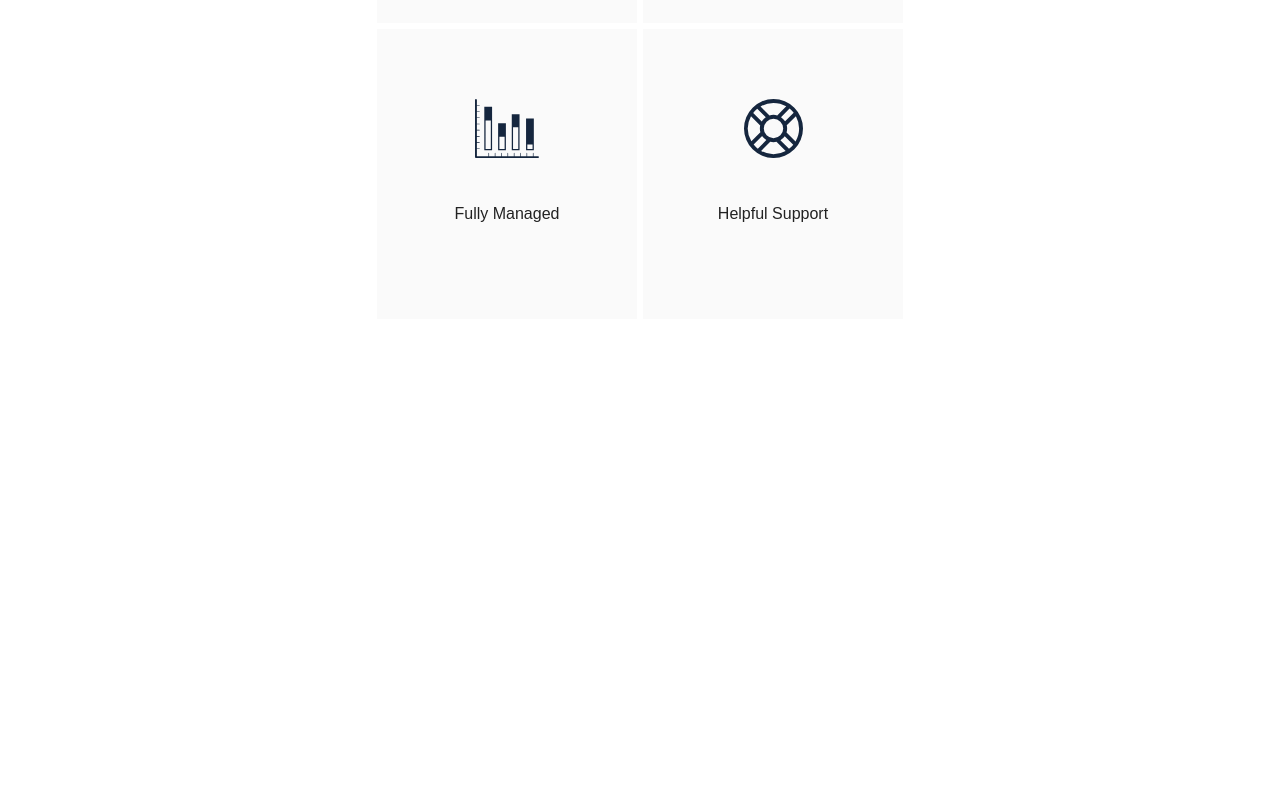
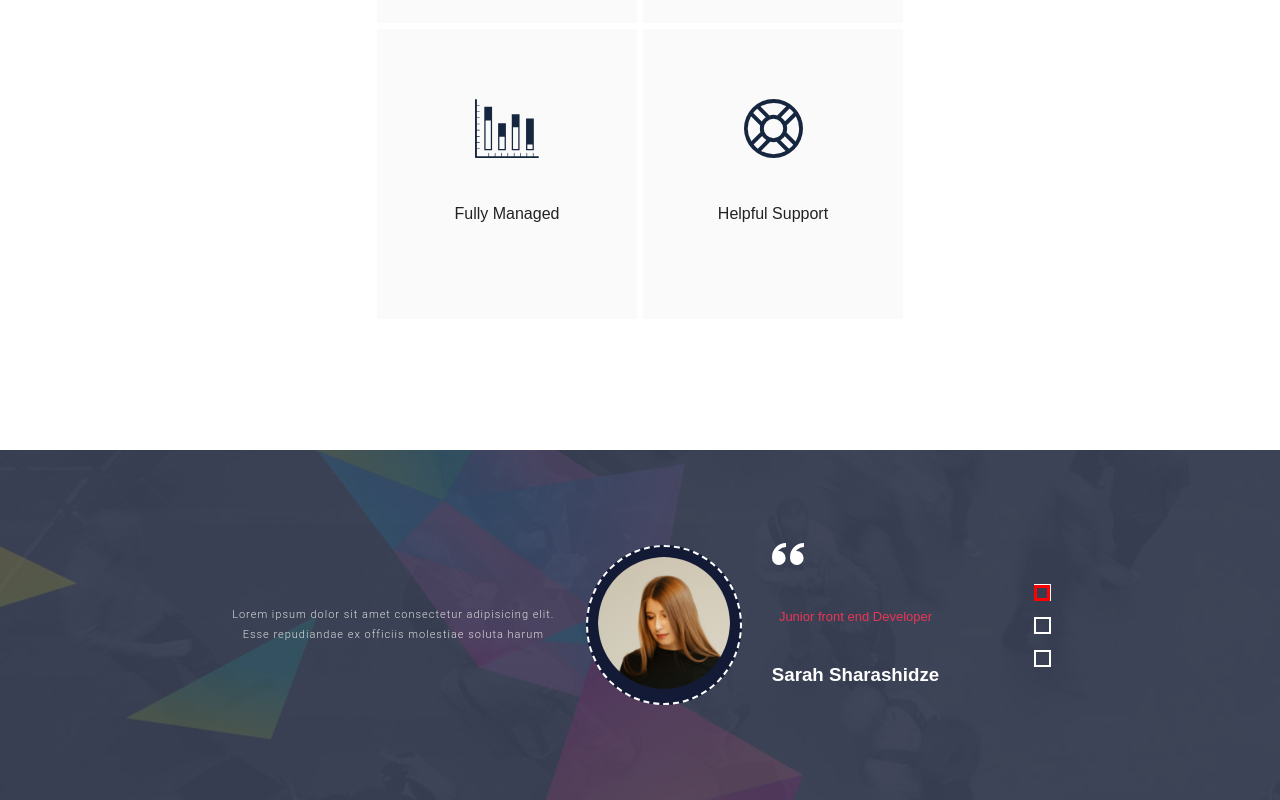
Before and after one commit to ninishka/course-work-react, a React (Create React App) app: page / in a window 1280 px wide. Shown: the part 2875-3675 px from the top of the page. Before the commit the page ends 3325 px from the top, so only its background shows below. Built offline with nearby package versions, Linux system fonts and the light colour scheme.

Commit message:
fifth section done. (background img react)

```diff
--- a/src/App.js
+++ b/src/App.js
@@ -3,6 +3,7 @@ import FirstSection from './components/FirstSection/FirstSection'
 import SecondSection from './components/SecondSection/SecondSection'
 import ThirdSection from './components/ThirdSection/ThirdSection'
 import ForthSection from './components/ForthSection/ForthSection'
+import FifthSection from './components/FifthSection/FifthSection';
 
 function App() {
   return (
@@ -10,7 +11,8 @@ function App() {
       <FirstSection />
       <SecondSection />
       <ThirdSection />
-      <ForthSection/>
+      <ForthSection />
+      <FifthSection />
     </div>
   );
 }
--- /dev/null
+++ b/src/components/FifthSection/FifthSection.js
@@ -0,0 +1,103 @@
+import { useState } from 'react'
+import {
+  ContentWrap,
+  ChangedContent,
+  OverlayText,
+  Ptext,
+  IconWrap,
+  Quote,
+  QuoteItself,
+  RectangleWrap,
+  Rectangle,
+  RectangleButton,
+} from './styled'
+
+import img1 from '../imgs2/d3.svg'
+import img4 from '../imgs2/d4.svg'
+import img5 from '../imgs2/d5.svg'
+import img2 from '../imgs2/quote.svg'
+import img3 from '../imgs2/clip.jpg'
+
+const changedContentForCheckboxes = [
+  {
+    id: '0',
+    feedback: 'Lorem ipsum dolor sit amet consectetur adipisicing elit. Esse repudiandae ex officiis molestiae soluta harum',
+    srcPerson: img1,
+    srcQuote: img2,
+    role: 'Junior front end Developer',
+    name: 'Sarah Sharashidze',
+  },
+  {
+    id: '1',
+    feedback: 'Esse repudiandae ex officiis molestiae soluta harum. Esse repudiandae ex officiis molestiae soluta harum. Esse repudiandae ex officiis molestiae soluta harum',
+    srcPerson: img4,
+    srcQuote: img2,
+    role: 'Middle front end Developer',
+    name: 'Sarah Sharashidze'
+  },
+  {
+    id: '2',
+    feedback: 'Esse repudiandae ex officiis molestiae soluta harum. Esse repudiandae ex officiis molestiae soluta harum',
+    srcPerson: img5,
+    srcQuote: img2,
+    role: 'Senior front end Developer',
+    name: 'Sarah Sharashidze'
+  }
+]
+
+const ch = [
+  {
+    id: '0'
+  },
+  {
+    id: '1'
+  },
+  {
+    id: '2'
+  }
+]
+
+const FifthSection = () => {
+  const [ checkedState, setCheckedState ] = useState(ch[0].id)
+
+  const rechecking = id => {
+    if(checkedState !== id) setCheckedState(id)
+  }
+
+  const filterdContent = changedContentForCheckboxes.filter(({ id }) => id === checkedState)
+
+  return (
+    <section>
+      <ContentWrap backgroundImg={img3}>
+        {filterdContent.map(({ feedback, srcPerson, srcQuote, role, name }) => (
+           <ChangedContent>
+            <OverlayText>{feedback}</OverlayText>
+            <IconWrap>
+              <img src={srcPerson} />
+            </IconWrap>
+            <Quote>
+              <QuoteItself src={srcQuote}/>
+              <Ptext>{role}</Ptext>
+              <h3>{name}</h3>
+            </Quote>
+          </ChangedContent>
+        ))}
+        <RectangleWrap>
+          {ch.map(({ id }) => (
+            <Rectangle>
+              <RectangleButton
+                type="checkbox"
+                id={id}
+                name="group1"
+                checked={id === checkedState}
+                onClick={() => rechecking(id)}
+              />
+            </Rectangle>
+          ))}
+        </RectangleWrap>
+      </ContentWrap>
+    </section>
+  );
+}
+
+export default FifthSection;
--- /dev/null
+++ b/src/components/FifthSection/styled.js
@@ -0,0 +1,101 @@
+import styled from 'styled-components'
+
+
+export const ContentWrap = styled.div`
+  background-image: ${({ backgroundImg }) => `url(${backgroundImg})`};
+  width: 100%;
+  height: 350px;
+  display: flex;
+  align-items: center;
+  justify-content: center;
+  color: #FFFFFF;
+
+  @media (max-width: 830px) {
+    flex-direction: column;
+    height: auto;
+  }
+`
+
+export const ChangedContent = styled.div`
+  display: flex;
+  align-items: center;
+  justify-content: center;
+  color: #FFFFFF;
+
+  @media (max-width: 830px) {
+    flex-direction: column;
+    height: auto;
+  }
+`
+
+export const OverlayText = styled.div`
+  max-width: 345px;
+  margin-right: 20px;
+  font-size: 11px;
+  font-family: 'Roboto light', sans-serif;
+  letter-spacing: 1px;
+  line-height: 20px;
+  color:#DDDDDD;
+`
+export const IconWrap = styled.div`
+  display: inline-block;
+  border: 2px dashed white;
+  overflow: hidden;
+  background-color: #131A36;
+  border-radius: 50%;
+  transition-duration: 1s;
+  padding: 10px;
+  &:hover{
+    background-color: #E93656;
+    border: 2px solid transparent;
+  }
+`
+export const Quote = styled.div`
+  display: flex;
+  flex-direction: column;
+  margin-left: 30px;
+  line-height: 27px;
+  font-family: 'Glacial Indifference-Bold', sans-serif;
+`
+export const QuoteItself = styled.img`
+    width: 32px;
+    margin-bottom: 25px;
+`
+export const Ptext = styled.p`
+ color: #E93656;
+ font-size: 13px;
+`
+export const RectangleWrap = styled.div`
+  display: flex;
+  flex-direction: column;
+  margin-left: 87px;
+
+  @media (max-width: 830px) {
+    flex-direction: row;
+  }
+`
+export const Rectangle = styled.div`
+  width: 13px;
+  height: 13px;
+  background-color: transparent;
+  border: 2px solid white;
+  margin: 8px;
+  position: relative;
+`
+export const RectangleButton = styled.input`
+  border: none;
+  cursor: pointer;
+  width: 16px;
+  height: 16px;
+  cursor: pointer;
+  color: black;
+  appearance: none;
+  border: none;
+  position: absolute;
+  left: -6px;
+  top: -4px;
+
+  &:checked {
+    border: 3px solid red ;
+  }
+`
```
